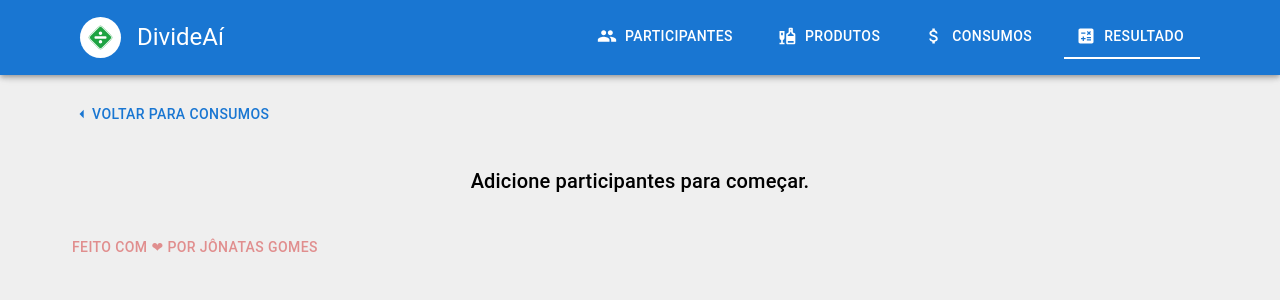
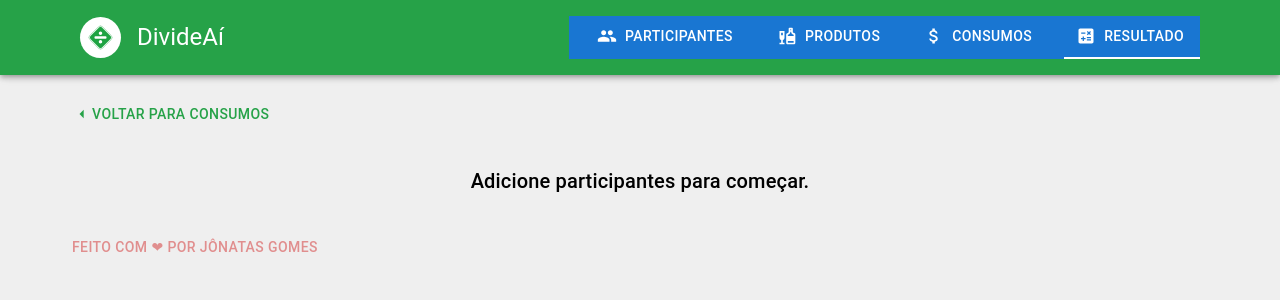
Before and after one commit to jonatas1n/divide-ai, a React (Vite) app: page /divide-ai/result in a window 1280 px wide. Shown: the top 300 px of the page. Built offline with nearby package versions, Linux system fonts and the light colour scheme.

Commit message:
feat: define theme colors

```diff
--- a/src/theme.ts
+++ b/src/theme.ts
@@ -6,16 +6,10 @@ export const theme = createTheme({
       default: '#efefef',
     },
     primary: {
-      main: '#1976d2',
+      main: '#26a248',
     },
-  },
-  components: {
-    MuiCssBaseline: {
-      styleOverrides: {
-        body: {
-          backgroundColor: '#eeeeee',
-        },
-      },
-    },
+    secondary: {
+      main: '#0e4d1f',
+    }
   },
 });
```
